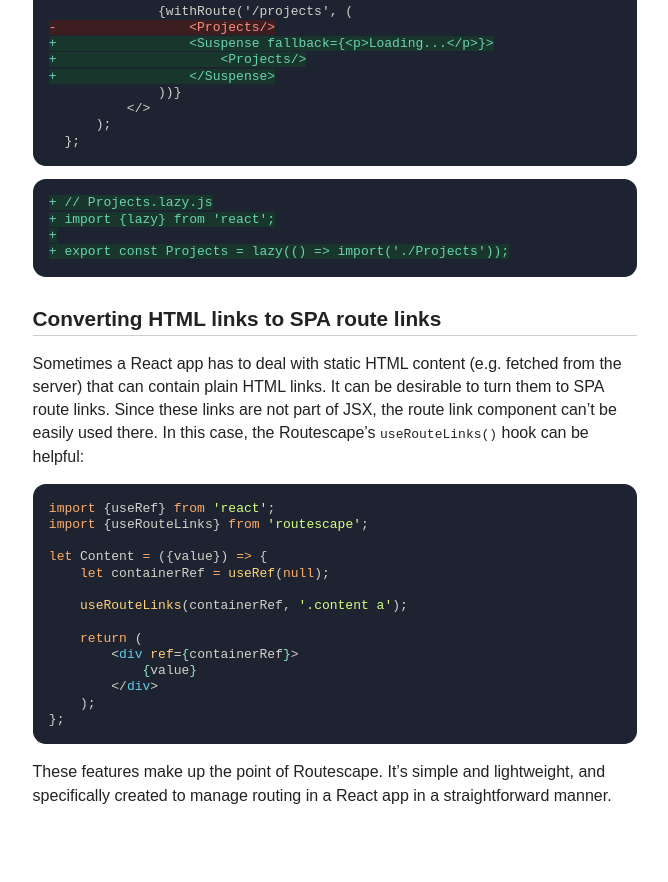
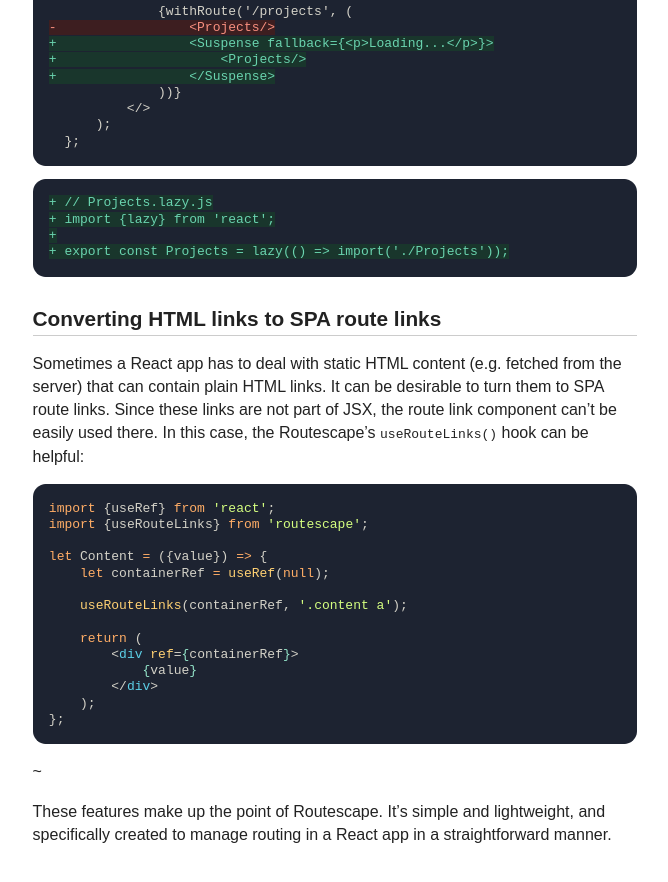
Before and after one commit to axtk/axtk.github.io, a Jekyll site: the page built from routescape.md, in a window 1280 px wide and 900 px high, scrolled down 2952 px. Shown: the top 882 px of the window, without its empty margins (305-973 px from the left). Built offline with Jekyll 4.4.1, drawn with Linux system fonts in a browser that asks for light colours; our own code applies the rules of GitHub Pages for plain Markdown files; before the commit the page ends 3813 px from its top, so only the background shows below that.

Commit message:
fix sep class replacement

```diff
--- a/_layouts/default.html
+++ b/_layouts/default.html
@@ -24,7 +24,7 @@
 </div>
 
 {% endif %}
-{{content | replace: "<p>~</p>", "<p class=\"sep\">~</p>"}}
+{{content | replace: '<p>~</p>', '<p class="sep">~</p>'}}
 </main>
 
 <script>
```
